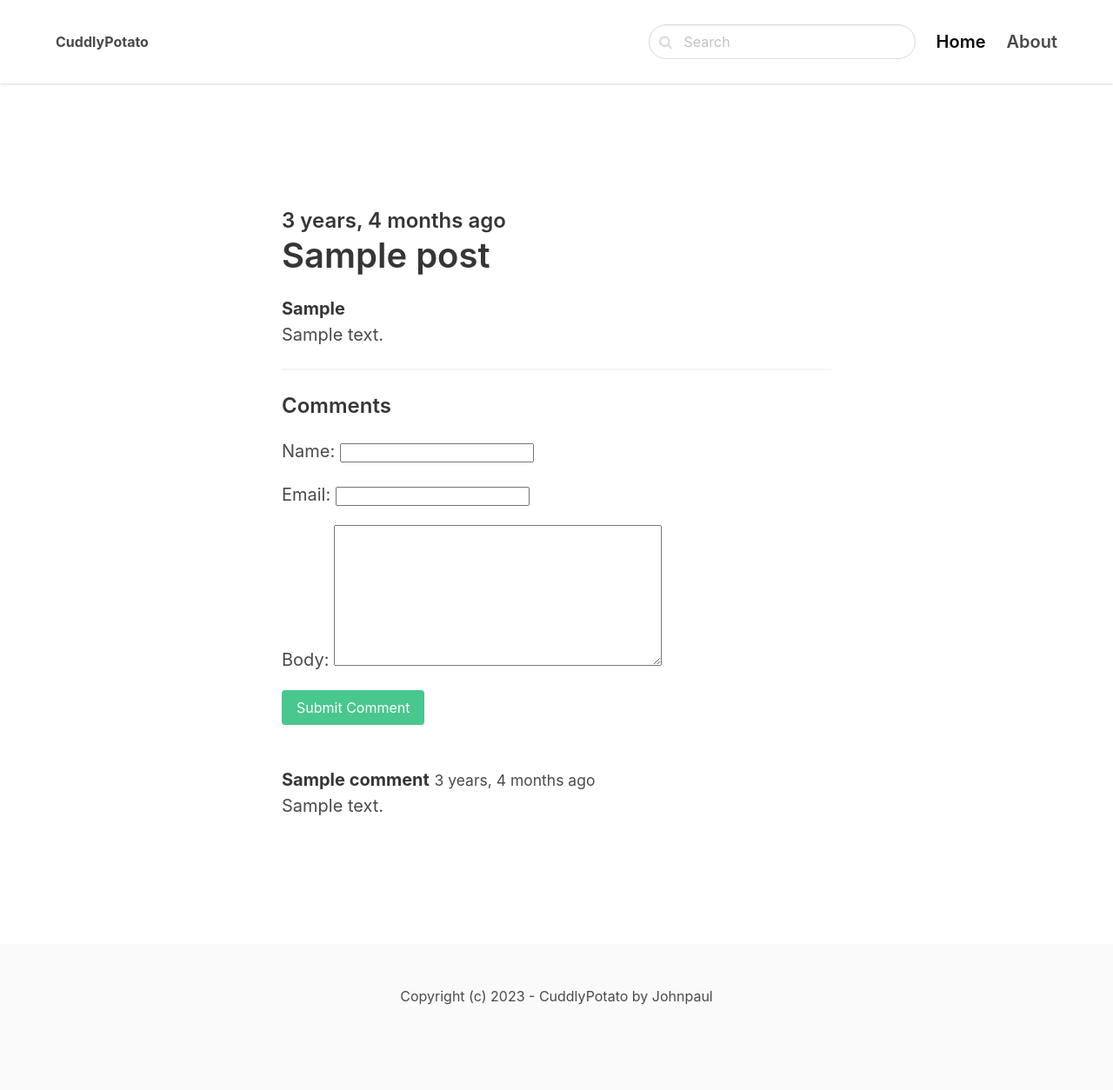
After one commit to Enzujp/cuddly-potato, a Django app: a page that uses blog/templates/blog/detail.html in a window 1280 px wide. The commit adds this page. Shown: the whole page at 87% size. Run offline with Django 4.2, Linux system fonts and the light colour scheme; tables that the repository leaves empty hold one stand-in row (values such as "Sample post").

Commit message:
implemented comments

```diff
--- /dev/null
+++ b/blog/forms.py
@@ -0,0 +1,9 @@
+from django import forms
+
+from .models import Comment
+
+
+class CommentForm(forms.ModelForm):
+    class Meta:
+        model = Comment
+        fields = ('name', 'email', 'body', )
--- a/blog/models.py
+++ b/blog/models.py
@@ -1,5 +1,12 @@
 from django.db import models
 
+
+class Category(models.Model):
+    title = models.CharField(max_length=200)
+    slug = models.SlugField()
+
+    class Meta:
+        ordering = ('title',)
 
 class Post(models.Model):
     title = models.CharField(max_length=200)
@@ -7,3 +14,18 @@ class Post(models.Model):
     intro = models.TextField()
     body= models.TextField()
     created_at = models.DateTimeField(auto_now_add=True)
+
+    class Meta:
+        ordering = ('-created_at',)
+        #helps organize posts in time of posting
+
+    def __str__(self):
+        return self.title
+
+
+class Comment(models.Model):
+    post = models.ForeignKey(Post, related_name="comments", on_delete=models.CASCADE)
+    name = models.CharField(max_length=200)
+    email= models.EmailField()
+    body = models.TextField()
+    created_at = models.DateTimeField(auto_now_add=True)
--- /dev/null
+++ b/blog/templates/blog/detail.html
@@ -0,0 +1,48 @@
+{% extends 'core/base.html' %}
+
+{% block title %}{{ post.title }} | Cuddlypotato {% endblock %}
+
+{% block content %}
+    <section class="hero">
+        <div class="hero-body">
+            <div class="container">
+                <section class="section">
+                    <div class="columns">
+                        <div class="column is-8 is-offset-2">
+                            <div class="content is-medium">
+                                <h2 class="subtitle is-4">{{ post.created_at|timesince }} ago</h1>
+                                    <h1 class="title">{{ post.title }}</h1>
+                                    <strong><p>{{ post.intro }}</p></strong>
+                                    <p>{{ post.body }}</p>
+
+                                    <hr>
+
+                                    <h2 class="subtitle is-4">Comments</h2>
+                                    <form method="post" action="" class="mb-6">
+                                        {% csrf_token %}
+
+                                        {{ form.as_p }}
+
+                                        <div class="field">
+                                            <div class="control">
+                                                <button class="button is-success">Submit Comment</button>
+                                            </div>
+                                        </div>
+                                    </form>
+
+                                    {% for comment in post.comments.all %}
+                                    <article class="media-box">
+                                        <div class="media-content">
+                                            <strong>{{ comment.name }}</strong> <small>{{ comment.created_at|timesince }} ago</small><br>
+                                            {{ comment.body }}
+                                        </div>
+                                    </article>
+                                    {% endfor %}
+                            </div>
+                        </div>
+                    </div>
+                </section>
+            </div>
+        </div>
+</section>
+    {% endblock %}
--- a/blog/urls.py
+++ b/blog/urls.py
@@ -4,5 +4,5 @@ from . import views
 
 
 urlpatterns = [
-    # path('', views.sample , name="")
+    path('<slug:slug>/', views.detail, name="detail")
 ]
--- a/blog/views.py
+++ b/blog/views.py
@@ -1,6 +1,25 @@
-from django.shortcuts import render
+from django.shortcuts import render, get_object_or_404, redirect
 
+from .models import Post
+from .forms import CommentForm
 # Create your views here.
 
-def sample(request):
-    pass
+def detail(request, slug):
+    post = get_object_or_404(Post, slug=slug)
+
+    if request.method == 'POST':
+        form = CommentForm(request.POST)
+        if form.is_valid():
+            comment = form.save(commit=False)
+            # commits temporarily, and doesnt push to the database
+            comment.post = post
+            comment.save()
+
+        return redirect ('detail', slug=slug)
+    else:
+        form = CommentForm()
+
+    return render(request, 'blog/detail.html', {
+        'post': post,
+        'form': form
+    })
--- a/core/templates/core/index.html
+++ b/core/templates/core/index.html
@@ -11,7 +11,8 @@
                         <div class="column is-8 is-offset-2">
                             {% for post in posts %}
                                 <div class="content is-medium">
-                                    <h2 class="subtitle is-4">{{ post.created_at|date:'M-d-Y' }}</h1>
+                                    <a href="{% url 'detail' post.slug %}">
+                                    <h2 class="subtitle is-4">{{ post.created_at|timesince }} ago</h1>
                                         <h1 class="title">{{ post.title }}</h1>
                                         <p>{{ post.intro }}</p>
                                     </a>
```
Also changed, not shown: blog/migrations/0004_alter_post_options.py (added), blog/migrations/0005_comment.py (added), blog/migrations/0006_category.py (added).
